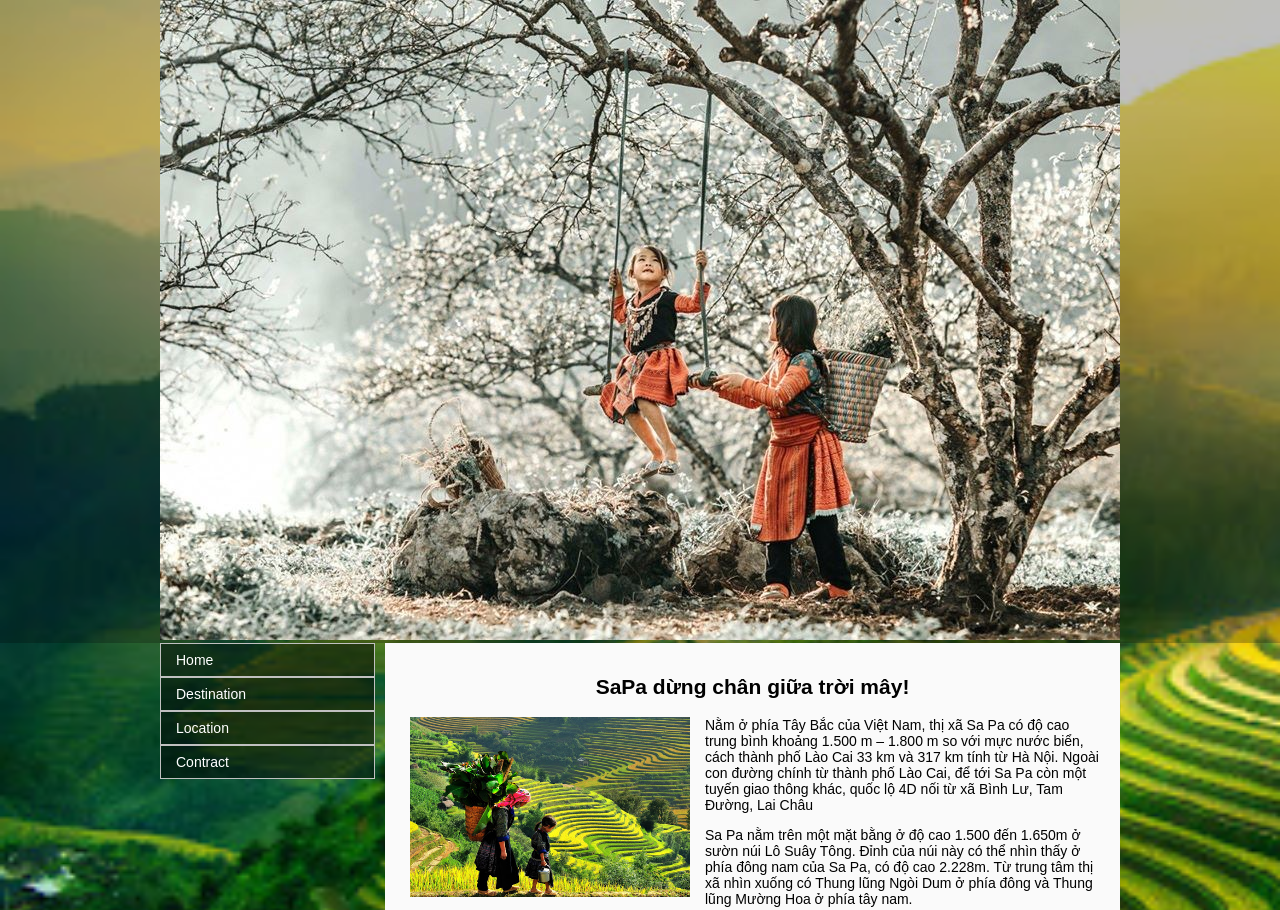
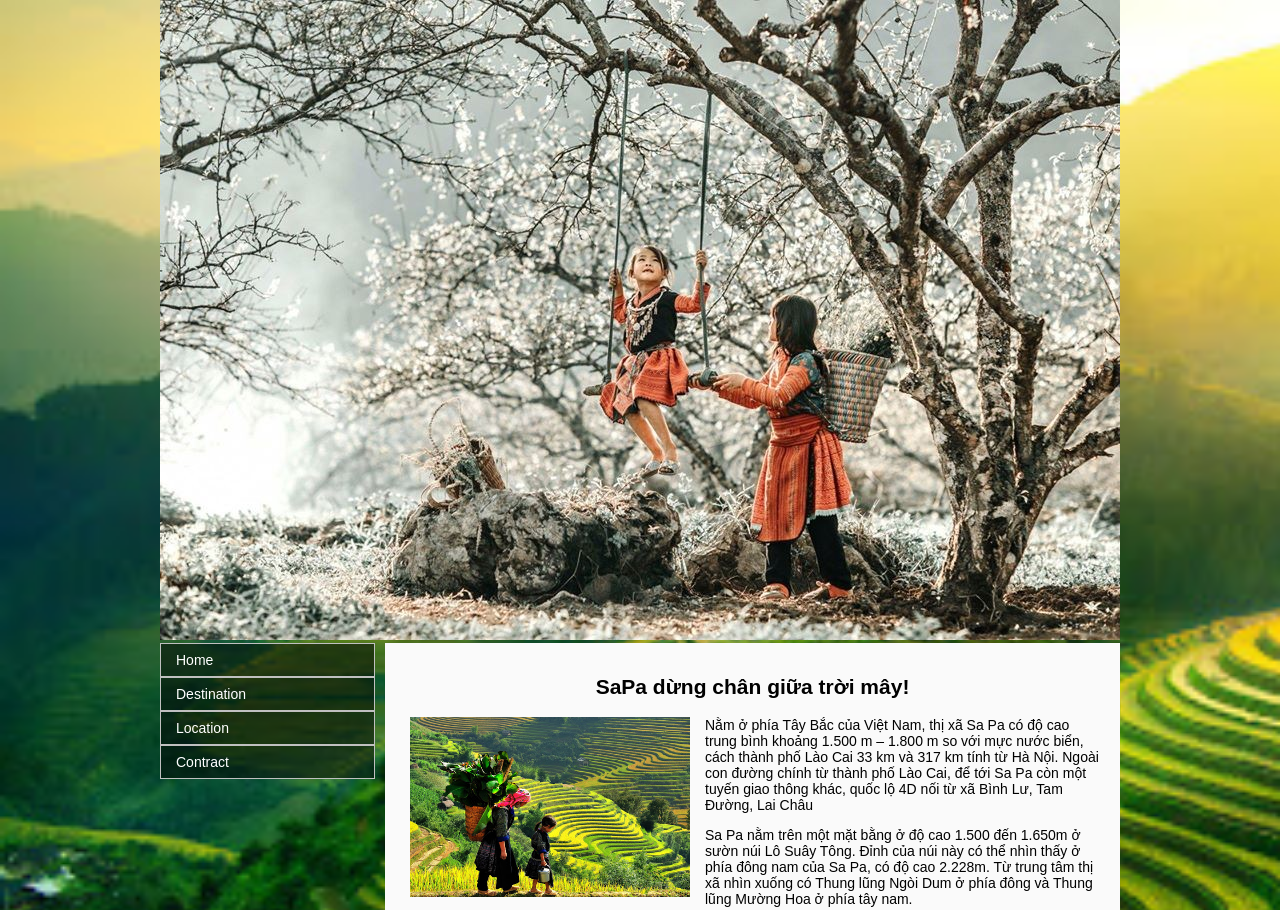
Before and after one commit to oanhthu/example, a plain HTML site: page index.html in a window 1280 px wide. Shown: the top 910 px of the page. Drawn offline with Linux system fonts and the light colour scheme.

Commit message:
udpate overlay

```diff
--- a/index.html
+++ b/index.html
@@ -9,7 +9,6 @@
 </head>
 
 <body>
-    <div class="overlay"></div>
     <div class="page-content">
         <header>
             <img src="./tay bac - anh 1.jpg" alt="hinh cat cat">
```
Also changed, not shown: location.html (+0 -1 lines).
